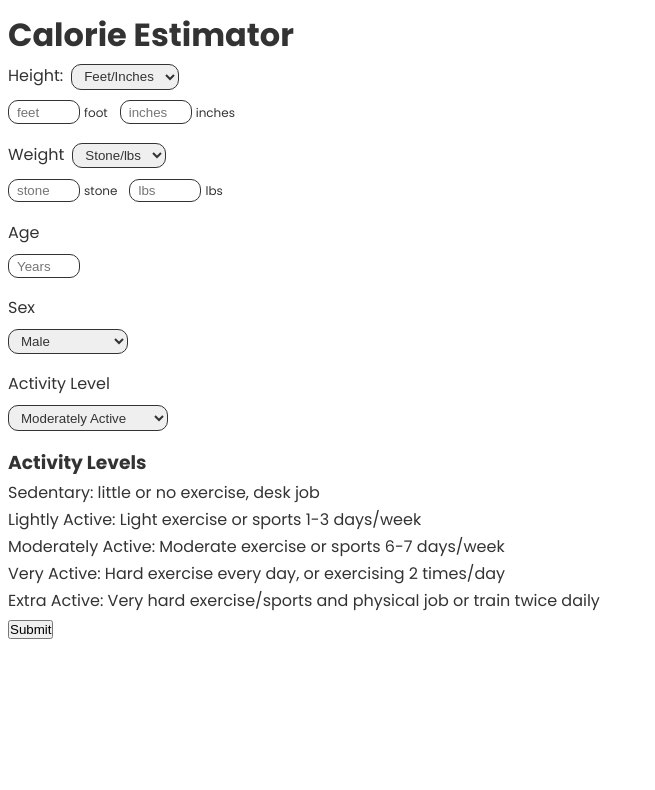
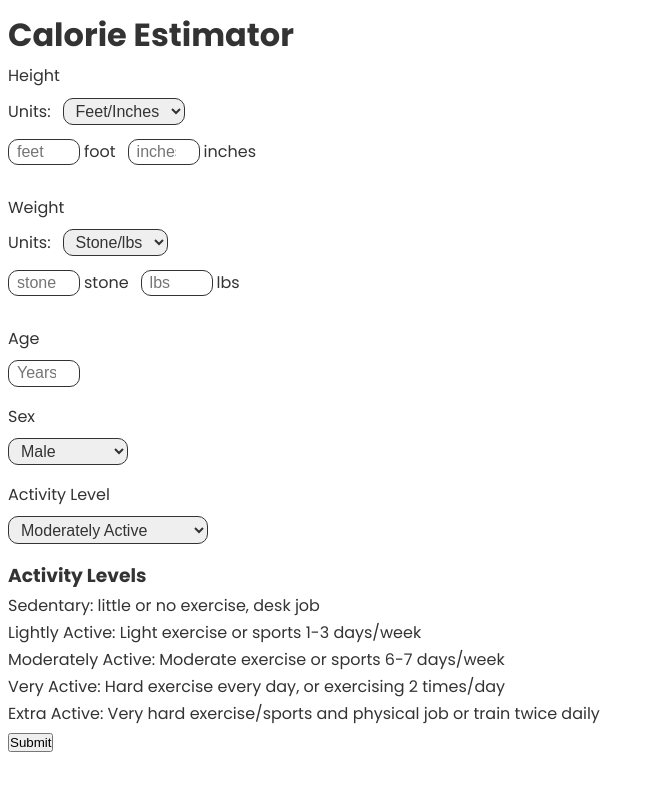
Before and after one commit to lewisRotchell/calorie-estimator-v2, a React (Create React App) app: page / in a window 1280 px wide. Shown: the top 790 px of the page, without its empty margins (0-655 px from the left). Built offline with nearby package versions, Linux system fonts and the light colour scheme.

Commit message:
fixed layout

```diff
--- /dev/null
+++ b/src/assets/_mixins.scss
@@ -0,0 +1,6 @@
+/* Mobile */
+@mixin mobile {
+  @media (min-width: 375px) {
+    @content;
+  }
+}
--- a/src/components/CalorieContainer.tsx
+++ b/src/components/CalorieContainer.tsx
@@ -6,6 +6,8 @@ import validate from "../validateForm";
 
 const CalorieContainer = () => {
   const [isSubmitted, setIsSubmitted] = useState(false);
+  const [height, setHeight] = useState<number | null | undefined>(null);
+  console.log(height);
 
   const submitDetails = () => {
     setIsSubmitted(true);
@@ -27,9 +29,14 @@ const CalorieContainer = () => {
           handleSubmit={handleSubmit}
           values={values}
           errors={errors}
+          setHeight={setHeight}
         />
       ) : (
-        <CalorieResults values={values} setIsSubmitted={setIsSubmitted} />
+        <CalorieResults
+          values={values}
+          setIsSubmitted={setIsSubmitted}
+          height={height}
+        />
       )}
       {!isSubmitted && (
         <button type="submit" form="calorieForm" onSubmit={handleSubmit}>
--- a/src/components/CalorieForm.module.scss
+++ b/src/components/CalorieForm.module.scss
@@ -1,3 +1,5 @@
+@import "../assets/mixins";
+
 .calorieForm {
   .formControl {
     display: flex;
@@ -7,23 +9,30 @@
 
     p {
       margin-right: 0.5rem;
-      display: inline;
+      margin-bottom: 0.5rem;
     }
 
     input {
       margin-right: 0.25rem;
+      font-size: 1rem;
     }
 
     label {
-      font-size: 0.75rem;
+      font-size: 1rem;
       margin-right: 0.75rem;
     }
 
+    select {
+      font-size: 1rem;
+      display: inline;
+    }
+
     &__top {
-      margin-bottom: 0.5rem;
+      margin-bottom: 0.8rem;
     }
 
     &__bottom {
+      margin-bottom: 0.8rem;
     }
 
     .sexSelect {
@@ -31,10 +40,10 @@
     }
 
     .activitySelect {
-      width: 160px;
+      width: 200px;
     }
 
-    .labelL {
+    .formSubtitle {
       font-size: 1rem;
       display: flex;
       flex-direction: column;
--- a/src/components/CalorieForm.tsx
+++ b/src/components/CalorieForm.tsx
@@ -1,4 +1,4 @@
-import React from "react";
+import React, { useRef, useEffect, useState } from "react";
 import classes from "./CalorieForm.module.scss";
 
 type Props = {
@@ -8,6 +8,7 @@ type Props = {
   errors: {};
   handleChangeString: (e: React.ChangeEvent<HTMLSelectElement>) => void;
   handleSubmit: (e: React.ChangeEvent<HTMLFormElement>) => void;
+  setHeight: any;
 };
 
 const CalorieForm: React.FC<Props> = ({
@@ -16,20 +17,30 @@ const CalorieForm: React.FC<Props> = ({
   handleSubmit,
   values,
   errors,
+  setHeight,
 }) => {
   console.log(errors);
+
+  const div = useRef<HTMLDivElement>(null);
+
+  useEffect(() => {
+    const height = div.current?.offsetHeight;
+    setHeight(height);
+  });
+
   return (
-    <div className={classes.calorieForm}>
+    <div ref={div} className={classes.calorieForm}>
       <form className=" " id="calorieForm" onSubmit={handleSubmit}>
         <div className={classes.formControl}>
           <div className={classes.formControl__top}>
-            <p className="">Height:</p>
+            <p className="">Height</p>
+            <label htmlFor="heightUnits">Units:</label>
             <select
-              className=""
+              className={classes.selectSmallest}
               onChange={handleChangeString}
               value={values.heightMetrics}
               name="heightMetrics"
-              id=""
+              id="heightUnits"
             >
               <option value="feetAndInches">Feet/Inches</option>
               <option value="cm">cm</option>
@@ -88,12 +99,13 @@ const CalorieForm: React.FC<Props> = ({
         <div className={classes.formControl}>
           <div className={classes.formControl__top}>
             <p>Weight</p>
+            <label htmlFor="weightUnits">Units:</label>
             <select
               className=""
               onChange={handleChangeString}
               value={values.weightMetrics}
               name="weightMetrics"
-              id=""
+              id="weightUnits"
             >
               <option value="stoneAndPounds">Stone/lbs</option>
               <option value="kg">kg</option>
@@ -147,7 +159,7 @@ const CalorieForm: React.FC<Props> = ({
         </div>
         {/* Age */}
         <div className={classes.formControl}>
-          <label className={classes.labelL} htmlFor="age">
+          <label className={classes.formSubtitle} htmlFor="age">
             Age
           </label>
           <input
@@ -162,7 +174,7 @@ const CalorieForm: React.FC<Props> = ({
         </div>
         {/* sex */}
         <div className={classes.formControl}>
-          <label className={classes.labelL} htmlFor="sex">
+          <label className={classes.formSubtitle} htmlFor="sex">
             Sex
           </label>
           <select
@@ -178,7 +190,7 @@ const CalorieForm: React.FC<Props> = ({
         </div>
         {/* activity level */}
         <div className={classes.formControl}>
-          <label className={classes.labelL} htmlFor="activityLevel">
+          <label className={classes.formSubtitle} htmlFor="activityLevel">
             Activity Level
           </label>
           <select
--- a/src/components/CalorieResults.tsx
+++ b/src/components/CalorieResults.tsx
@@ -2,11 +2,16 @@ import React from "react";
 type Props = {
   setIsSubmitted: React.Dispatch<React.SetStateAction<boolean>>;
   values: any;
+  height: any;
 };
 
-const CalorieResults: React.FC<Props> = ({ setIsSubmitted, values }) => {
+const CalorieResults: React.FC<Props> = ({
+  setIsSubmitted,
+  values,
+  height,
+}) => {
   return (
-    <div className="card-face card-back  ">
+    <div style={{ height: height }} className="card-face card-back  ">
       <p>
         Your daily estimated maintenence calories are:{" "}
         {values.maintenenceCalories} calories
```
